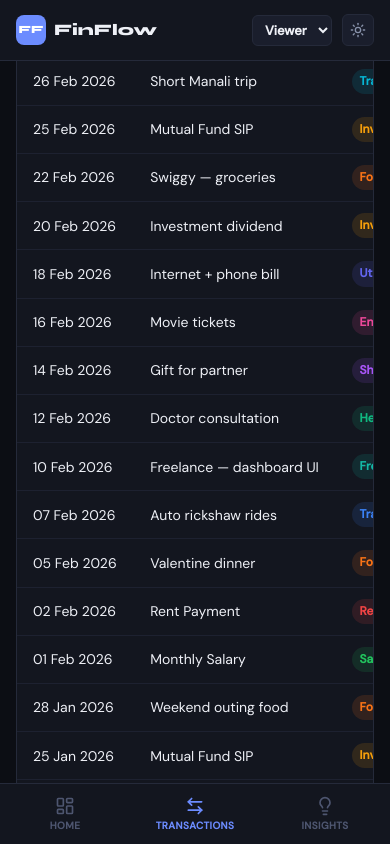
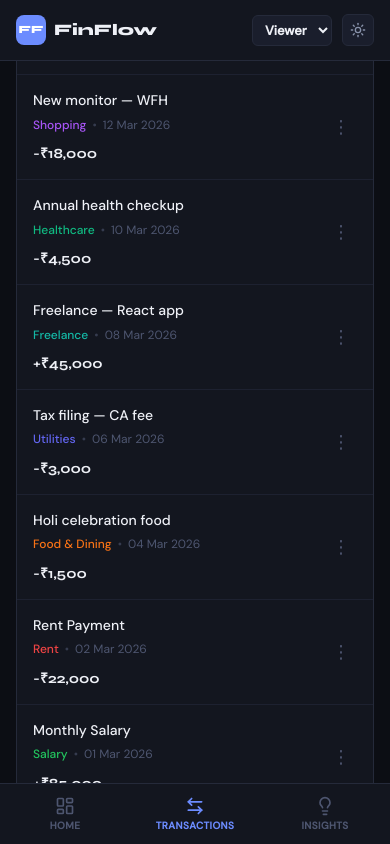
Before and after one commit to bhavesh-018/FinFlow, a React (Vite) app: page / in a window 390 px wide. Both pictures are taken after a click on the button "View all →". Built offline with nearby package versions, Linux system fonts and the light colour scheme.

Commit message:
feat: enhance TransactionsList mobile UX and fix action menu behavior

```diff
--- a/src/components/transactions/TransactionsList.jsx
+++ b/src/components/transactions/TransactionsList.jsx
@@ -1,4 +1,4 @@
-import { useMemo, useState } from 'react'
+import { useMemo, useState, useRef, useEffect } from 'react'
 import { Search, SlidersHorizontal, Plus, Pencil, Trash2, Download, X } from 'lucide-react'
 import { useApp } from '../../context/AppContext'
 import { applyFilters, formatCurrency, formatDate } from '../../utils/helpers'
@@ -30,6 +30,21 @@ export default function TransactionList() {
   const [editTarget,  setEditTarget]  = useState(null)
   const [toast, setToast] = useState("")
   const [deleteTarget, setDeleteTarget] = useState(null)
+  const [openMenuId, setOpenMenuId] = useState(null)
+
+  useEffect(() => {
+      function handleOutsideClick() {
+        if (openMenuId !== null) {
+          setOpenMenuId(null)
+        }
+      }
+
+      document.addEventListener("click", handleOutsideClick)
+
+      return () => {
+        document.removeEventListener("click", handleOutsideClick)
+      }
+    }, [openMenuId])
 
   const filtered = useMemo(() => applyFilters(transactions, filters), [transactions, filters])
 
@@ -217,6 +232,8 @@ export default function TransactionList() {
         </div>
       ) : (
         <div className={styles.tableWrap}>
+  {/* Desktop table */}
+  <div className={styles.desktopTable}>
     <table className={styles.table}>
       <thead>
         <tr>
@@ -238,13 +255,11 @@ export default function TransactionList() {
             <td className={styles.dateCell}>{formatDate(tx.date)}</td>
             <td className={styles.descCell}>{tx.description}</td>
             <td>
-                    <span
-                      className={styles.catChip}
+              <span className={styles.catChip}
               style={{
                   background: (CATEGORY_COLORS[tx.category] ?? 'var(--accent)') + '22',
                   color: CATEGORY_COLORS[tx.category] ?? 'var(--accent)',
-                      }}
-                    >
+                }}>
                 {tx.category}
               </span>
             </td>
@@ -253,13 +268,13 @@ export default function TransactionList() {
                 {tx.type === 'income' ? '↑' : '↓'} {tx.type}
               </span>
             </td>
-                  <td className={`${styles.right} ${styles.amount} ${tx.type === 'income' ? styles.incAmt : ''}`}>
+            <td className={`${styles.right} ${styles.amount}`}>
               {tx.type === 'income' ? '+' : '-'}{formatCurrency(tx.amount)}
             </td>
             {isAdmin && (
               <td className={styles.center}>
                 <div className={styles.rowActions}>
-                        <button className={styles.editBtn}   onClick={() => openEdit(tx)}>
+                  <button className={styles.editBtn} onClick={() => openEdit(tx)}>
                     <Pencil size={13} />
                   </button>
                   <button className={styles.deleteBtn} onClick={() => setDeleteTarget(tx)}>
@@ -272,6 +287,58 @@ export default function TransactionList() {
         ))}
       </tbody>
     </table>
+  </div>
+
+  {/* Mobile list */}
+  <div className={styles.mobileList}>
+    {filtered.map((tx) => (
+      <div key={tx.id} className={styles.mobileRow}>
+        <div className={styles.mobileInfo}>
+            <p className={styles.mobileName}>{tx.description}</p>
+
+            <p className={styles.mobileMeta}>
+              <span className={styles.mobileCategory} style={{
+    color: CATEGORY_COLORS[tx.category] ?? 'var(--accent)',
+  }}>
+                {tx.category}
+              </span>
+              <span className={styles.mobileDot}>•</span>
+              <span className={styles.mobileDate}>
+                {formatDate(tx.date)}
+              </span>
+            </p>
+
+            <p
+              className={`${styles.mobilePrice} ${
+                tx.type === 'income' ? styles.incAmt : ''
+              }`}
+            >
+              {tx.type === 'income' ? '+' : '-'}
+              {formatCurrency(tx.amount)}
+            </p>
+          </div>
+
+        <div className={styles.mobileMenuWrap}>
+          <button
+            className={styles.mobileMenuBtn}
+            onClick={(e) => {
+              e.stopPropagation();
+              setOpenMenuId(openMenuId === tx.id ? null : tx.id)
+            }}
+          >
+            ⋮
+          </button>
+
+          {openMenuId === tx.id && (
+            <div className={styles.mobileDropdown}>
+              <button onClick={() => openEdit(tx)}>Edit</button>
+              <button onClick={() => setDeleteTarget(tx)}>Delete</button>
+            </div>
+          )}
+        </div>
+      </div>
+    ))}
+  </div>
 </div>
       )}
 
--- a/src/components/transactions/TransactionsList.module.css
+++ b/src/components/transactions/TransactionsList.module.css
@@ -428,3 +428,132 @@
     transform: translateY(0);
   }
 }
+/* Mobile transaction list */
+.desktopTable {
+  display: block;
+}
+
+.mobileList {
+  display: none;
+}
+
+.mobileRow {
+  display: flex;
+  justify-content: space-between;
+  align-items: center;
+  padding: 14px 16px;
+  border-bottom: 1px solid var(--border-soft);
+}
+
+.mobileRow:last-child {
+  border-bottom: none;
+}
+
+.mobileName {
+  font-size: 14px;
+  font-weight: 500;
+  color: var(--text-primary);
+  max-width: 220px;
+  overflow: hidden;
+  text-overflow: ellipsis;
+  white-space: nowrap;
+}
+
+.mobilePrice {
+  font-size: 14px;
+  font-weight: 700;
+  margin-top: 4px;
+  color: var(--text-primary);
+  font-family: var(--font-display);
+}
+
+.mobileMenuWrap {
+  position: relative;
+}
+
+.mobileMenuBtn {
+  width: 32px;
+  height: 32px;
+  border-radius: var(--r-sm);
+  display: flex;
+  align-items: center;
+  justify-content: center;
+  background: transparent;
+  color: var(--text-muted);
+  font-size: 18px;
+  border: 1px solid transparent;
+  cursor: pointer;
+}
+
+.mobileMenuBtn:hover {
+  background: var(--bg-hover);
+  color: var(--text-primary);
+}
+
+.mobileDropdown {
+  position: absolute;
+  right: 0;
+  top: 38px;
+  min-width: 100px;
+  background: var(--bg-elevated);
+  border: 1px solid var(--border);
+  border-radius: 10px;
+  overflow: hidden;
+  z-index: 100;
+  box-shadow: 0 8px 20px rgba(0, 0, 0, 0.25);
+}
+
+.mobileDropdown button {
+  width: 100%;
+  padding: 10px 12px;
+  text-align: left;
+  background: transparent;
+  border: none;
+  color: var(--text-primary);
+  font-size: 13px;
+  cursor: pointer;
+}
+
+.mobileDropdown button:hover {
+  background: var(--bg-hover);
+}
+
+@media (max-width: 768px) {
+  .desktopTable {
+    display: none;
+  }
+
+  .mobileList {
+    display: block;
+  }
+
+  .table {
+    display: none;
+  }
+}
+.mobileInfo {
+  display: flex;
+  flex-direction: column;
+  gap: 4px;
+}
+
+.mobileMeta {
+  display: flex;
+  align-items: center;
+  gap: 6px;
+  font-size: 12px;
+  color: var(--text-muted);
+}
+
+.mobileCategory {
+  color: var(--text-secondary);
+  font-weight: 500;
+}
+
+.mobileDate {
+  color: var(--text-muted);
+}
+
+.mobileDot {
+  opacity: 0.6;
+}
```
Lines whose indentation alone changed are shown as unchanged.
